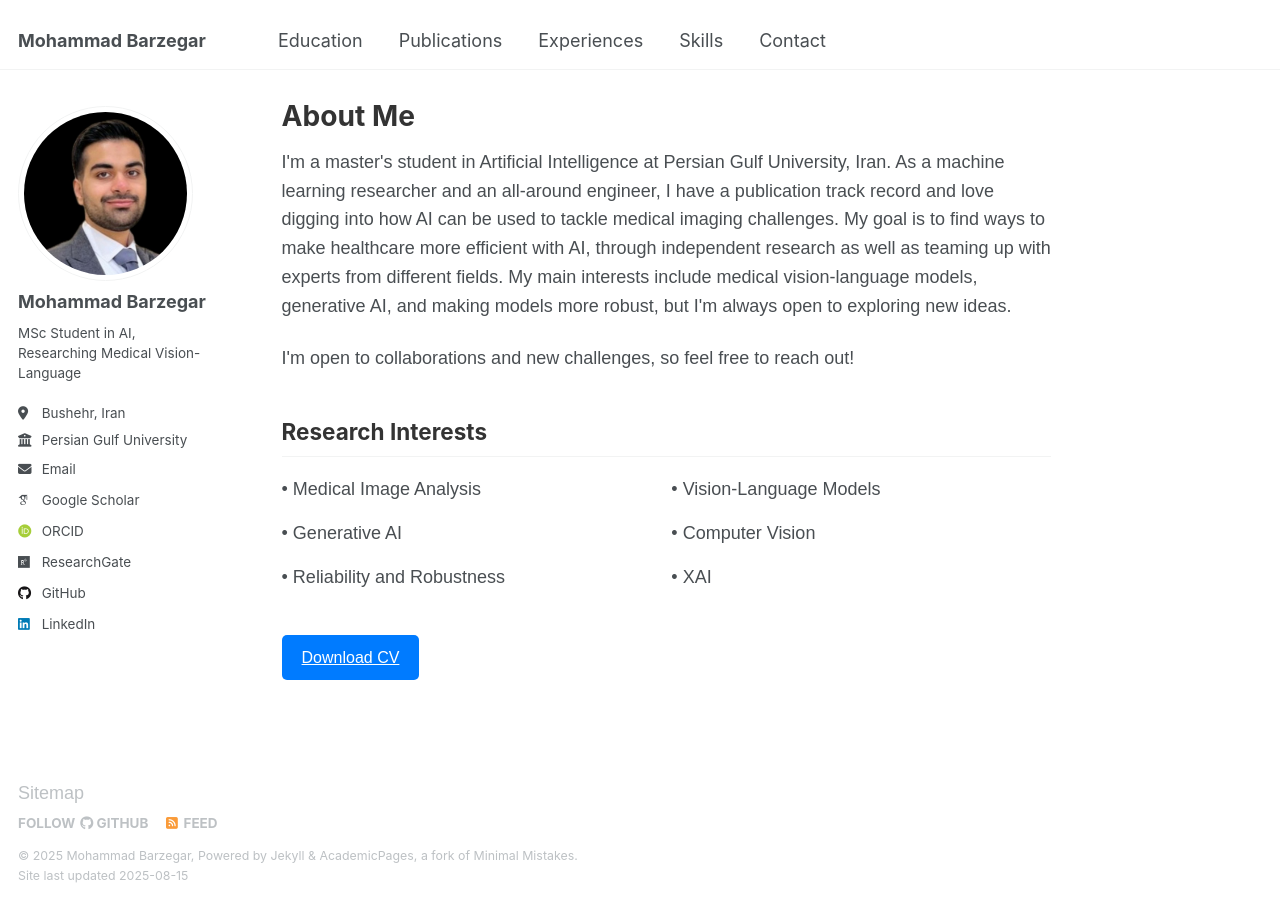
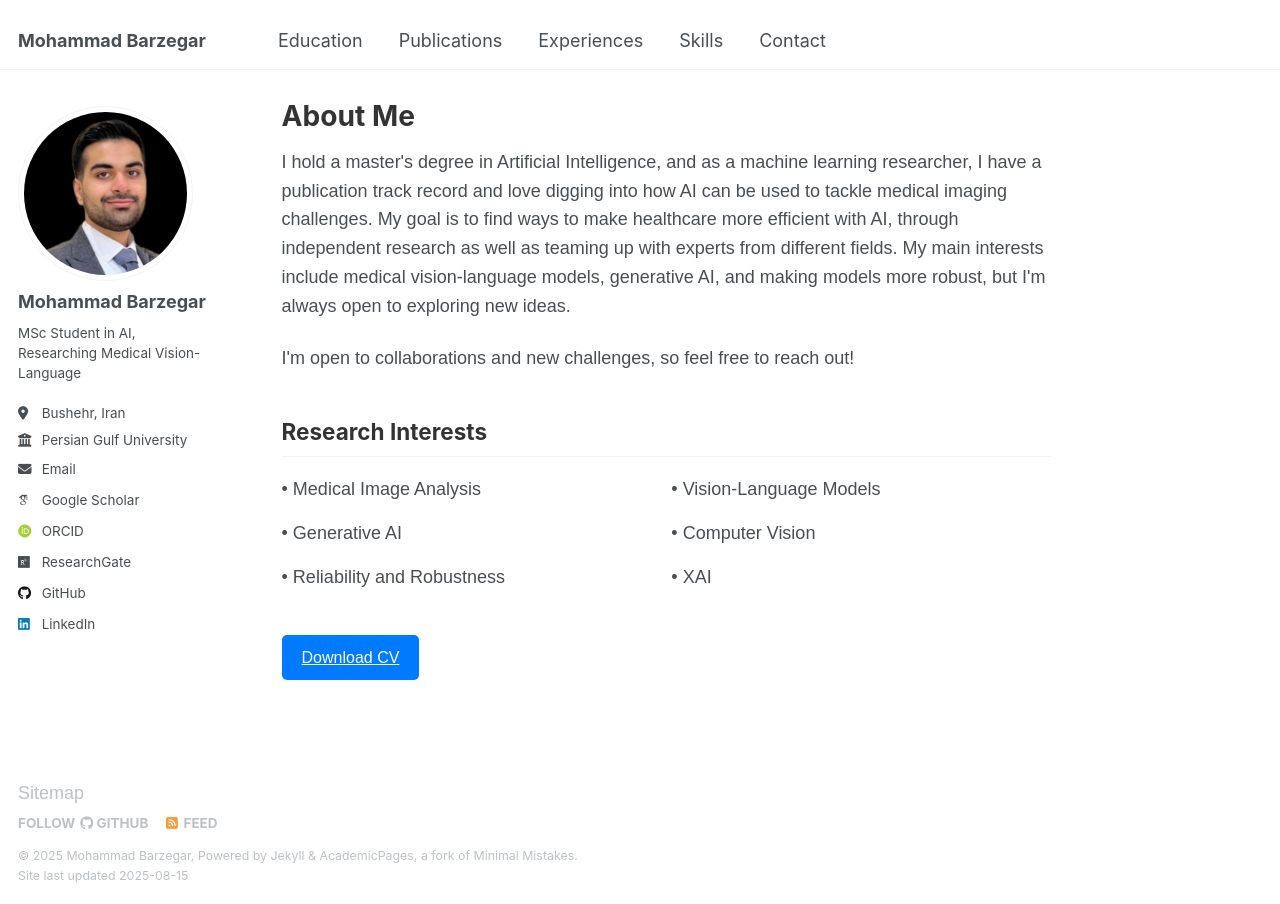
Before and after one commit to mbrz97/mbrz97.github.io, a Jekyll site: the page built from _pages/about.html, in a window 1280 px wide. Built offline with Jekyll 4.4.1, drawn with Linux system fonts in a browser that asks for light colours; some web fonts are replaced.

Commit message:
Update about.html

```diff
--- a/_pages/about.html
+++ b/_pages/about.html
@@ -66,7 +66,7 @@ author_profile: true
 <body>
     <div class="container">
         <h1>About Me</h1>
-        <p>I'm a master's student in Artificial Intelligence at Persian Gulf University, Iran. As a machine learning researcher and an all-around engineer, I have a publication track record and love digging into how AI can be used to tackle medical imaging challenges. My goal is to find ways to make healthcare more efficient with AI, through independent research as well as teaming up with experts from different fields. My main interests include medical vision-language models, generative AI, and making models more robust, but I'm always open to exploring new ideas.</p>
+        <p>I hold a master's degree in Artificial Intelligence, and as a machine learning researcher, I have a publication track record and love digging into how AI can be used to tackle medical imaging challenges. My goal is to find ways to make healthcare more efficient with AI, through independent research as well as teaming up with experts from different fields. My main interests include medical vision-language models, generative AI, and making models more robust, but I'm always open to exploring new ideas.</p>
 
         <p>I'm open to collaborations and new challenges, so feel free to reach out!</p>
 
```
